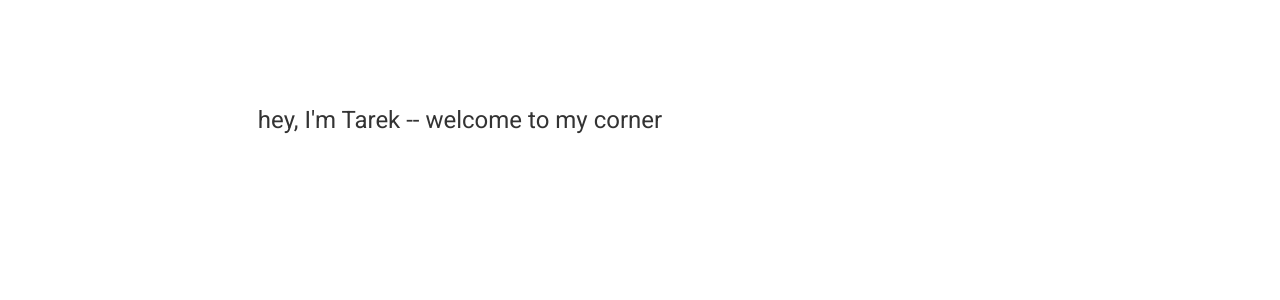
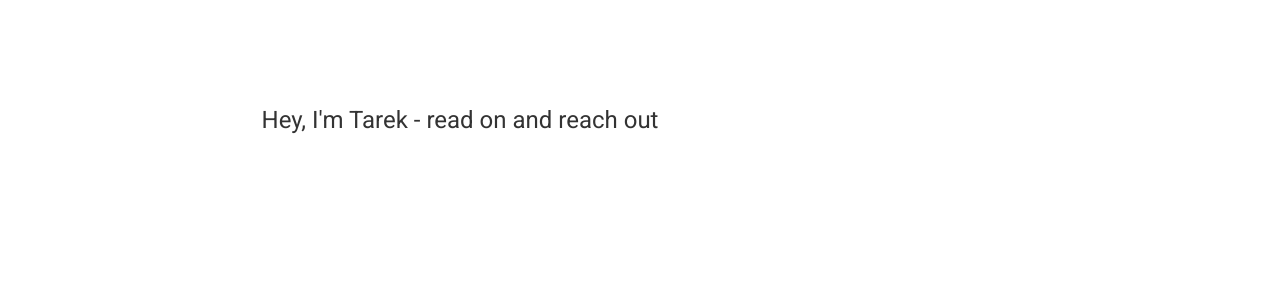
Before and after one commit to tarekgs/tarekgs.github.io, a Jekyll site: the page built from index.html, in a window 1280 px wide. Shown: the part 381-681 px from the top of the page. Built offline with Jekyll 4.4.1, drawn with Linux system fonts in a browser that asks for light colours.

Commit message:
Update index.html

```diff
--- a/index.html
+++ b/index.html
@@ -2,5 +2,5 @@
 layout: default
 ---
 <blockquote>
-    hey, I'm Tarek -- welcome to my corner
+    Hey, I'm Tarek - read on and reach out
 </blockquote>
```
